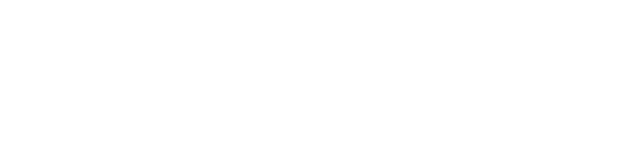
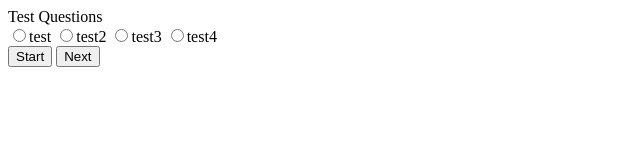
Before and after one commit to plotinusspascual/code-quiz, a plain HTML site: page index.html in a window 1280 px wide. Shown: the whole page, without its empty margins (0-640 px from the left). Drawn offline with Linux system fonts and the light colour scheme.

Commit message:
added html skeleton

```diff
--- a/index.html
+++ b/index.html
@@ -9,5 +9,16 @@
 </head>
 <body>
   <script src="script.js"></script>
+  <div id="main-container">
+    <div id="question">Test Questions</div>
+    <form id="answers">
+      <input type="radio" name="choice" id="choice1">test
+      <input type="radio" name="choice" id="choice2">test2
+      <input type="radio" name="choice" id="choice3">test3
+      <input type="radio" name="choice" id="choice4">test4
+    </form>
+    <button>Start</button>
+    <button>Next</button>
+  </div>
 </body>
 </html>
```
